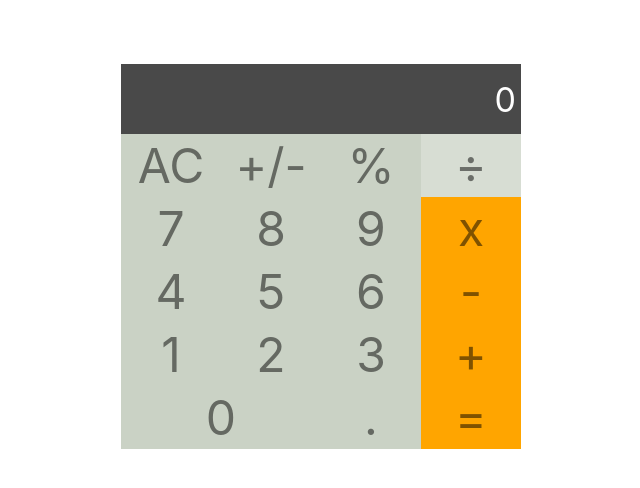
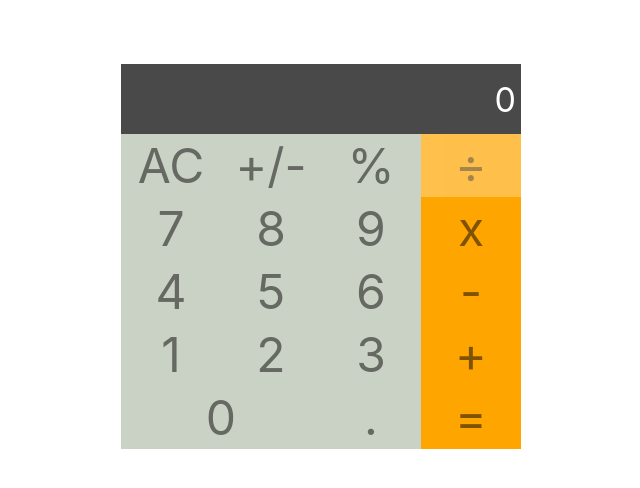
Before and after one commit to tnyandoro/math-magicians, a React (Create React App) app: page / in a window 1280 px wide. In both pictures the pointer is over the button 790 px from the left and 165 px from the top of the page. Shown: the top 488 px of the page, without its empty margins (319-959 px from the left). Built offline with nearby package versions, Linux system fonts and the light colour scheme.

Commit message:
Add opacity

```diff
--- a/src/assets/button.module.css
+++ b/src/assets/button.module.css
@@ -22,10 +22,6 @@
   background-color: orange;
 }
 
-/* .Button[data-size="2"] {
-  height: 40%;
-} */
-
 .Button[data-value="null"] {
   pointer-events: none;
 }
@@ -34,3 +30,8 @@
   background: #d7ddd3;
   cursor: default;
 }
+
+.ButtonOrange:hover {
+  background-color: orange;
+  opacity: 0.7;
+}
```
